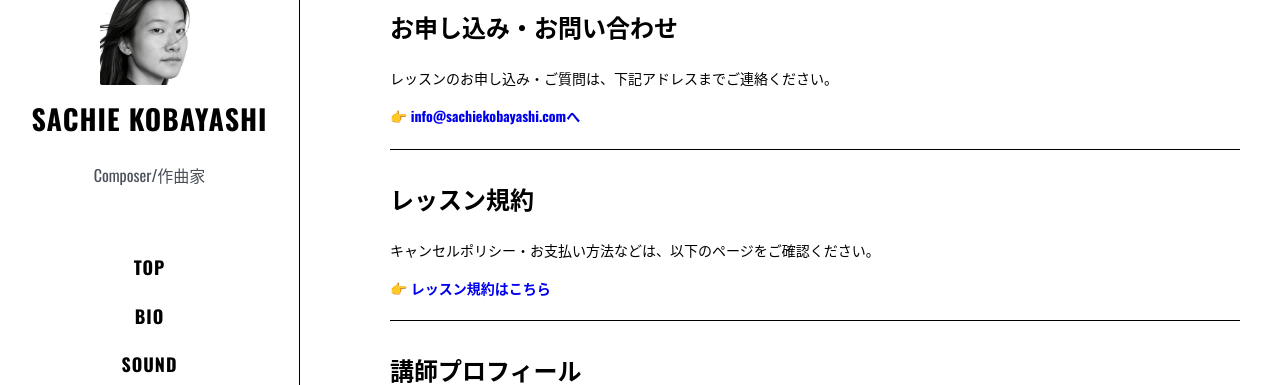
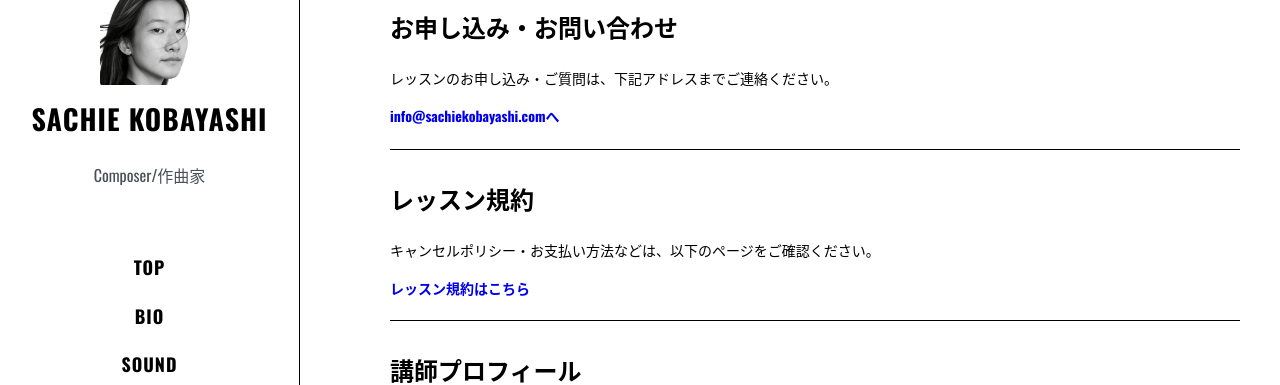
Before and after one commit to kbys88/kbys88.github.io, a Jekyll site: the page built from archive/Teach.md, in a window 1280 px wide and 900 px high, scrolled down 2119 px. Shown: the part 155-540 px from the top of the window. Built offline with Jekyll 4.4.1, drawn with Linux system fonts in a browser that asks for light colours; nearby versions of some CDN libraries; some web fonts are replaced.

```diff
--- a/archive/Teach.md
+++ b/archive/Teach.md
@@ -105,7 +105,7 @@ permalink: /teach/
 </p>
 
 <p>
-👉 <strong><a href="mailto:info@sachiekobayashi.com">info@sachiekobayashi.comへ</a></strong>
+<strong><a href="mailto:info@sachiekobayashi.com">info@sachiekobayashi.comへ</a></strong>
 </p>
 
 <hr>
@@ -117,7 +117,7 @@ permalink: /teach/
 </p>
 
 <p>
-👉 <strong><a href="https://www.sachiekobayashi.com/policies/">レッスン規約はこちら</a></strong>
+<strong><a href="https://www.sachiekobayashi.com/policies/">レッスン規約はこちら</a></strong>
 </p>
 
 <hr>
```
